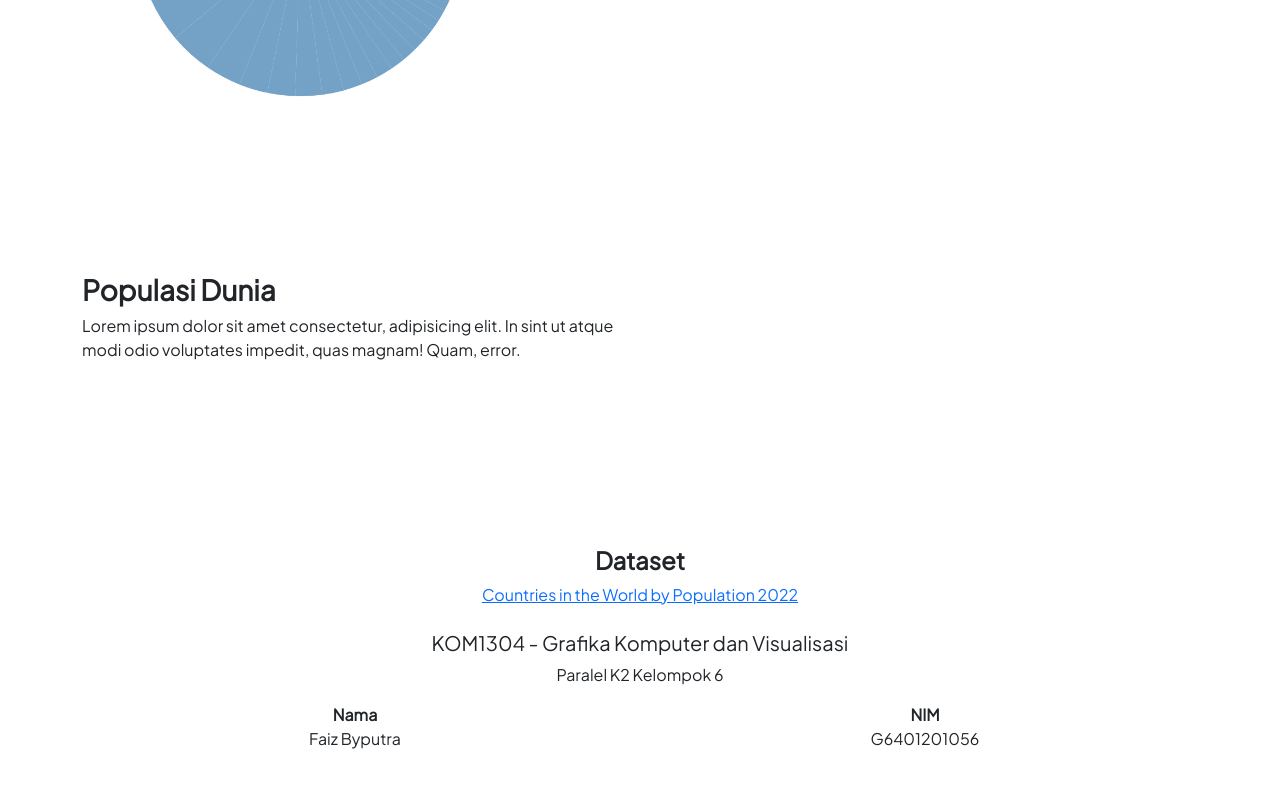
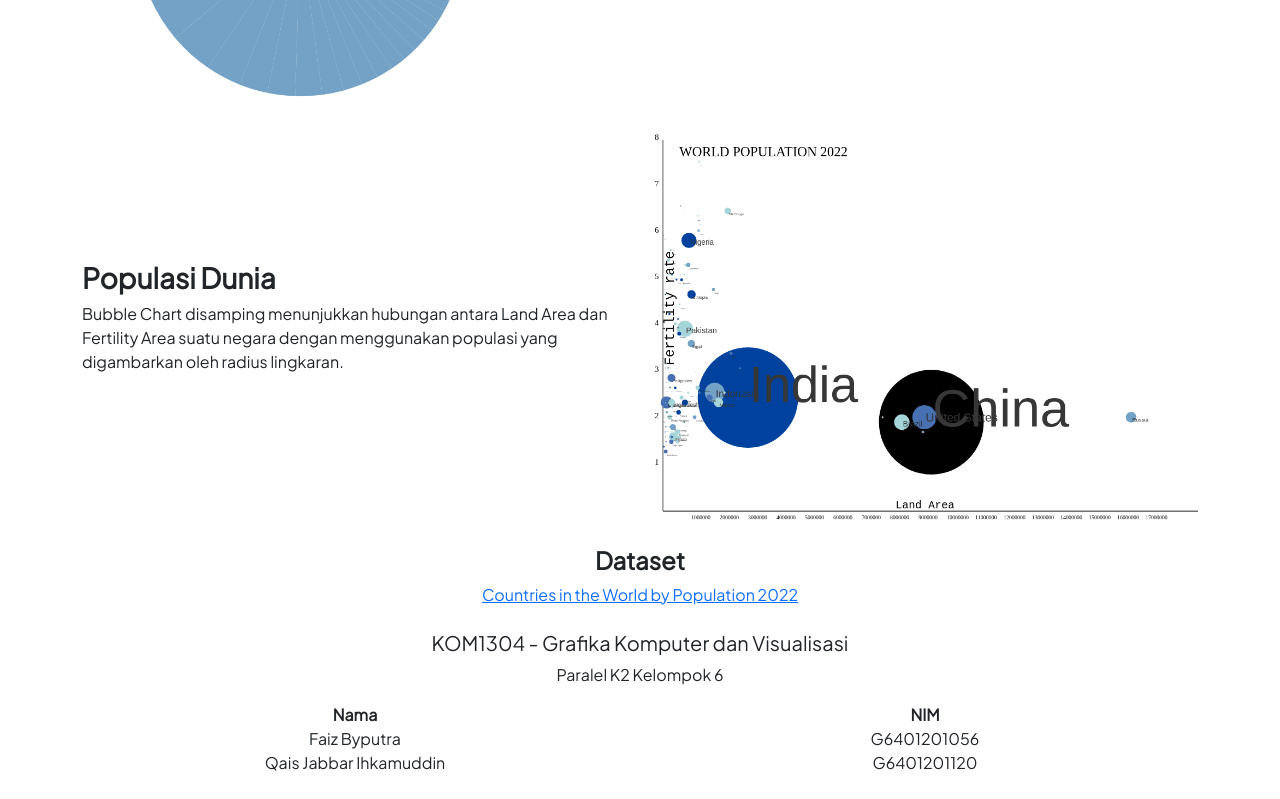
Before and after one commit to faizbyp/gkv-population, a plain HTML site: page index.html in a window 1280 px wide. Shown: the part 838-1637 px from the top of the page. Before the commit the page ends 1613 px from the top, so only its background shows below. Drawn offline with nearby package versions, Linux system fonts and the light colour scheme.

Commit message:
+ canvas bubble

```diff
--- /dev/null
+++ b/bubble.js
@@ -0,0 +1,172 @@
+var cbubble = document.getElementById("bubble");
+var ctxbubble = cbubble.getContext("2d");
+
+var width = 1000;
+var height = 720;
+var x = 400;
+var y = 360;
+var r = 300;
+var rectW = 50;
+
+var negara=[];
+var populasi=[];
+var land=[];
+var fert=[];
+
+
+d3.csv("data/pops_sorted.csv",function(csv){
+  csv.map(function(d){
+    negara.push(d.Country);
+    populasi.push(+d.Population);
+    land.push(+d.Land);
+    fert.push(+d.Fert);
+  })
+  console.log("negara",negara);
+  console.log("populasi",populasi);
+  console.log("land",land);
+  console.log("fert",fert);
+
+  ctxbubble.fillStyle = 'white';
+  ctxbubble.fillRect(0, 0, width, height);
+  const maxFert = 8;
+  const maxLand = 19100000;
+  const maxPopulation = 1500000000;
+  const skala = 20;
+
+  //Land Area
+  ctxbubble.save();
+  ctxbubble.font = "20px Courier New";
+  ctxbubble.fillStyle = "black";
+  ctxbubble.textAlign = "center";
+  ctxbubble.fillText("Land Area", width/2, height - 25);
+  ctxbubble.restore();
+  ctxbubble.font = "10px Arial bold";
+  ctxbubble.fillStyle = "black";
+  for(i=1; i<=17; i++){
+    ctxbubble.fillText(i*1000000, (i*52)+skala, height - 5);
+  }
+
+  //Fertility rate
+  ctxbubble.save();
+  ctxbubble.rotate((Math.PI / 180) * 270);
+  ctxbubble.font = "25px Courier New";
+  ctxbubble.fillStyle = "black";
+  ctxbubble.fillText("Fertility rate", -width/3 - 100, height/2 - 320);
+  ctxbubble.restore();
+  ctxbubble.font = "15px Arial bold";
+  ctxbubble.fillStyle = "black";
+  ctxbubble.save();
+  ctxbubble.translate(0, height);
+  for(i=1; i<=8; i++){
+    ctxbubble.fillText((i), skala-15, -(i*85+skala));
+  }
+  ctxbubble.restore();
+
+  //garis bingkai
+  ctxbubble.strokeStyle = 'black';
+  ctxbubble.beginPath();
+  ctxbubble.moveTo(20,20);
+  ctxbubble.lineTo(20,700);
+  ctxbubble.moveTo(20,700);
+  ctxbubble.lineTo(1000,700);
+  ctxbubble.closePath();
+  ctxbubble.stroke();
+
+  //judul
+  ctxbubble.save();
+  ctxbubble.font = "25px Courier New extrabold";
+  ctxbubble.fillStyle = "black";
+  ctxbubble.fillText("WORLD POPULATION 2022", 50,50);
+  ctxbubble.restore();
+
+  var palette1 = ['#00429d', '#4771b2', '#73a2c6', '#a5d5d8', '#ffffe0', '#ffbcaf', '#f4777f', '#cf3759', '#93003a'];
+
+  var n = populasi.length;
+  for(var i = 0; i < n; i++){
+      var centerX = (land[i]/maxLand)*width+skala;
+      var centerY = (fert[i]/maxFert)*height+skala+10;
+      var radius = (populasi[i]/maxPopulation)*100;
+
+      switch(i%5){
+        case 1:
+          ctxbubble.fillStyle = '#00429d';
+          break;
+        case 2:
+          ctxbubble.fillStyle = '#4771b2';
+          break;
+        case 3:
+          ctxbubble.fillStyle = '#73a2c6';
+            break;
+        case 4:
+          ctxbubble.fillStyle = '#a5d5d8';
+            break;
+      }
+
+      ctxbubble.save();
+      ctxbubble.translate(0, height);
+      ctxbubble.scale(1, -1);
+      ctxbubble.beginPath();
+      ctxbubble.arc(centerX, centerY, radius, 0, 2 * Math.PI, false);
+      ctxbubble.fill();
+      ctxbubble.restore();
+      ctxbubble.save();
+      ctxbubble.translate(0, height);
+      ctxbubble.font = `${radius}px Arial`;
+      ctxbubble.fillStyle = "#373737";
+      ctxbubble.fillText(negara[i],centerX+2,-centerY+8);
+      ctxbubble.restore();
+    }
+
+}
+);
+/*const sketch = () => {
+  return ({ ctxbubble, width, height }) => {
+    ctxbubble.fillStyle = 'white';
+    ctxbubble.fillRect(0, 0, width, height);
+    const maxLifespan = 90;
+    const maxIncome = 115000;
+    const maxPopulation = 900000000;
+    const skala = 20;
+
+
+
+    for(var i = 0; i < data.length; i++){
+      var centerX = (data[i][0]/maxIncome)*width+skala;
+      var centerY = (data[i][1]/maxLifespan)*height+skala;
+      var radius = (data[i][2]/maxPopulation)*80;
+
+      switch(data[i][3]){
+        case 1:
+          ctxbubble.fillStyle = '#f45467';//merah
+          break;
+          case 2:
+            ctxbubble.fillStyle = '#36fe1d';//ijo
+
+            break;
+            case 3:
+              ctxbubble.fillStyle = '#17f0e8';//biru
+              break;
+            case 4:
+                ctxbubble.fillStyle = 'yellow';//kuning
+                break;
+            }
+
+      ctxbubble.save();
+      ctxbubble.translate(0, height);
+      ctxbubble.scale(1, -1);
+      ctxbubble.beginPath();
+      ctxbubble.arc(centerX, centerY, radius, 0, 2 * Math.PI, false);
+      ctxbubble.fill();
+      ctxbubble.restore();
+      ctxbubble.save();
+      ctxbubble.translate(0, height);
+      ctxbubble.font = `${radius}px Arial`;
+      ctxbubble.fillStyle = "#373737";
+      ctxbubble.fillText(data[i][4],centerX+2,-centerY+8);
+      ctxbubble.restore();
+    }
+  };
+};
+
+canvasSketch(sketch, settings);
+*/
--- a/data/pops_sorted.csv
+++ b/data/pops_sorted.csv
@@ -1,4 +1,4 @@
-Country,Population,Yearly Change,Net Change,Density (P/Km²),Land Area (Km²),Migrants (net),Fert. Rate,Med. Age,Urban Pop %,World Share
+Country,Population,Yearly Change,Net Change,Density (P/Km²),Land,Migrants (net),Fert,Med. Age,Urban Pop %,World Share
 China,1439323776,0.39,5540090,153,9388211,-348399,1.7,38,61,18.47
 India,1380004385,0.99,13586631,464,2973190,-532687,2.2,28,35,17.7
 United States,331002651,0.59,1937734,36,9147420,954806,1.8,38,83,4.25
--- a/index.html
+++ b/index.html
@@ -43,9 +43,9 @@
         <div class="row d-flex justify-content-center align-items-center">
             <div class="col-sm-6">
                 <h3 class="fw-bold">Populasi Dunia</h3>
-                <p>Lorem ipsum dolor sit amet consectetur, adipisicing elit. In sint ut atque modi odio voluptates impedit, quas magnam! Quam, error.</p>
+                <p>Bubble Chart disamping menunjukkan hubungan antara Land Area dan Fertility Area suatu negara dengan menggunakan populasi yang digambarkan oleh radius lingkaran.</p>
             </div>
-            <canvas class="col-sm-6" id="" width="1000" height="720"></canvas>
+            <canvas class="col-sm-6" id="bubble" width="1000" height="720"></canvas>
         </div>
 
         <!-- Dataset -->
@@ -67,12 +67,16 @@
                     <td>Faiz Byputra</td>
                     <td>G6401201056</td>
                 </tr>
+                <tr>
+                    <td>Qais Jabbar Ihkamuddin</td>
+                    <td>G6401201120</td>
+                </tr>
             </table>
         </div>
     </div>
 
     <script src=""></script>
     <script src="piechart.js"></script>
-    <script src=""></script>
+    <script src="bubble.js"></script>
 </body>
 </html>
```
